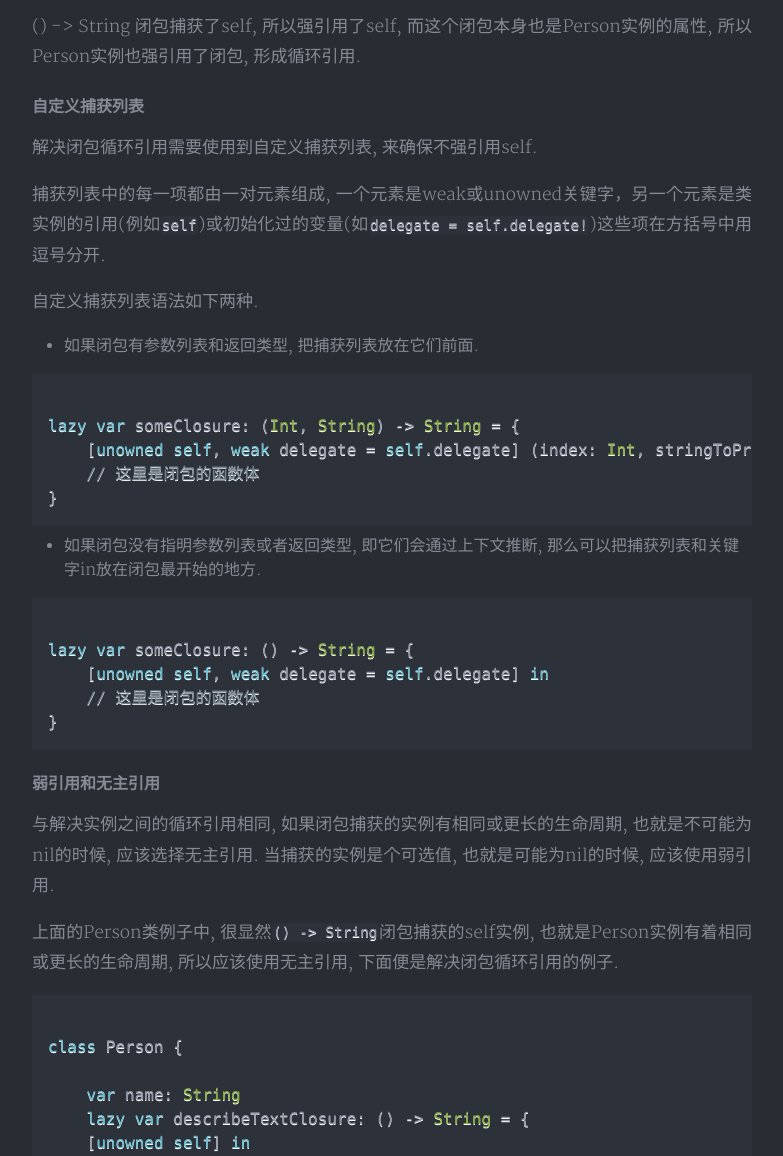
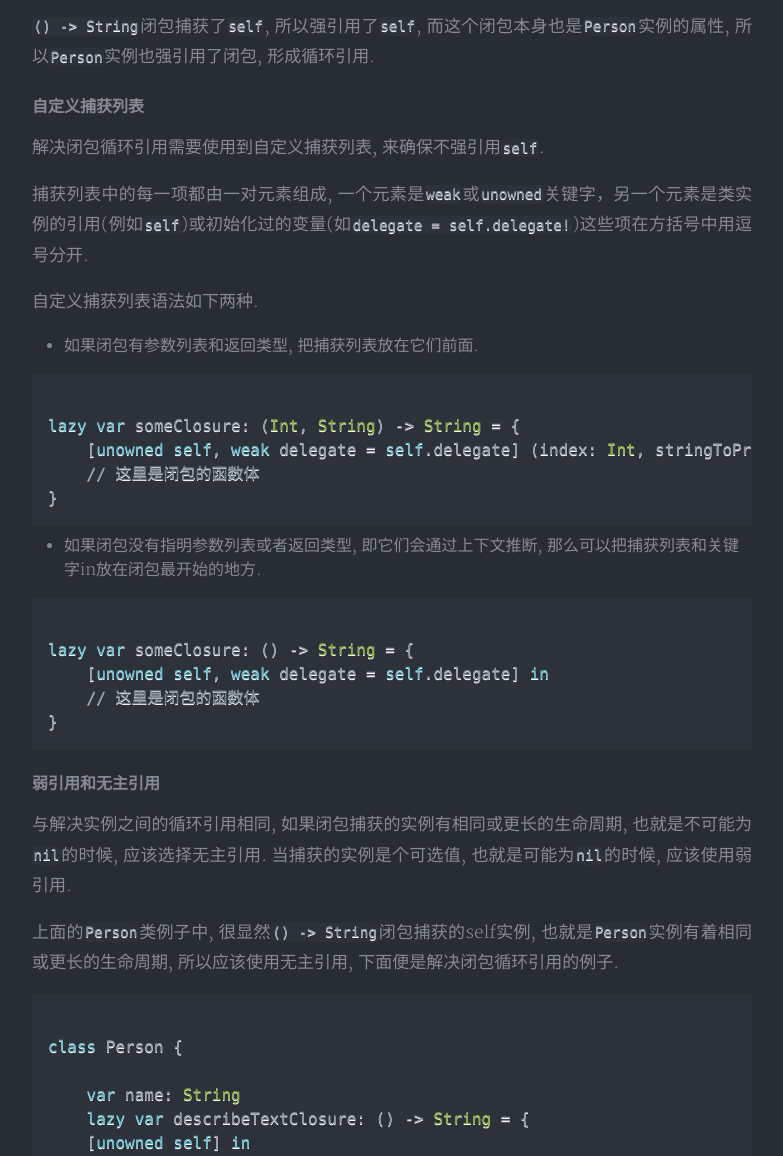
Before and after one commit to YandaZhao/12123, a Jekyll site: the page built from _posts/2017-07-25-Swift中的引用计数.md, in a window 1280 px wide and 1400 px high, scrolled down 8750 px. Shown: the part 244-1400 px from the top of the window, without its empty margins (248-1031 px from the left). Built offline with Jekyll 4.4.1, drawn with Linux system fonts in a browser that asks for light colours; nearby versions of some CDN libraries; Markdown is read by kramdown in place of the engine named in the settings; a style sheet for code colours, icons or effects is not loaded; some of the changed text lies outside the part shown.

Commit message:
修改文章

```diff
--- a/_posts/2017-07-25-Swift中的引用计数.md
+++ b/_posts/2017-07-25-Swift中的引用计数.md
@@ -111,18 +111,18 @@ aHouse?.owner = jack
 
 > 默认的引用都是强引用, 也就是Strong引用.
 
-最后我们把jack和aHouse都置为nil, 使它们不在引用实例.
+最后我们把`jack`和`aHouse`都置为`nil`, 使它们不在引用实例.
 
 <pre><code class="language-swift">
 jack = nil
 aHouse = nil
 </code></pre>
 
-此时执行完这部分代码的时候, 控制台什么都没有打印, 说明House实例和Person实例都没有释放. 这时候就出现了循环引用, 此时的引用情况如下:
+此时执行完这部分代码的时候, 控制台什么都没有打印, 说明`House`实例和`Person`实例都没有释放. 这时候就出现了循环引用, 此时的引用情况如下:
 
 ![循环引用](http://zhaoyanda-blog.oss-cn-qingdao.aliyuncs.com/Swift%E5%BE%AA%E7%8E%AF%E5%BA%94%E7%94%A8%E5%8D%9A%E5%AE%A2%E9%85%8D%E5%9B%BE/%E5%BE%AA%E7%8E%AF%E5%BC%95%E7%94%A8.jpg)
 
-虽然jack和aHouse都不再引用实例, 但是Person实例和House实例依然在互相强引用着, 引用计数永远不会等于0, 所以他们不会释放.
+虽然`jack`和`aHouse`都不再引用实例, 但是`Person`实例和`House`实例依然在互相强引用着, 引用计数永远不会等于0, 所以他们不会释放.
 
 ### 弱引用
 
@@ -218,7 +218,7 @@ customer = nil
 // ID为10086的MembershipCard实例被销毁了
 </code></pre>
 
-上面的例子声明了一个MembershipCard类, 和一个Customer类, 不是每个顾客都有会员卡, 所以card属性是可选类型, 但是每个会员卡都有一个所有者, 所以是非可选类型, 这时候使用unowned来指定这是一个无主引用.
+上面的例子声明了一个`MembershipCard`类, 和一个`Customer`类, 不是每个顾客都有会员卡, 所以`card`属性是可选类型, 但是每个会员卡都有一个所有者, 所以是非可选类型, 这时候使用`unowned`来指定这是一个无主引用.
 
 上面代码的引用关系是:
 
@@ -227,9 +227,9 @@ customer = nil
 因为`unowned`不产生强引用, 所以不构成循环引用.
 
 #### weak 和 unowned 的区别
-weak修饰的变量或常量是可以为nil的, 也就是说weak修饰的是一个可选值, unowned修饰的变量或常量是不能为nil的, unowned修饰的只能是必选值.
+`weak`修饰的变量或常量是可以为`nil`的, 也就是说`weak`修饰的是一个可选值, `unowned`修饰的变量或常量是不能为`nil`的, `unowned`修饰的只能是必选值.
 
-> 注意: 因为unowned修饰的是必选值, 所以一定要保证其引用的实例有着相同或更长的生命周期.
+> 注意: 因为`unowned`修饰的是必选值, 所以一定要保证其引用的实例有着相同或更长的生命周期.
 
 ## 解决闭包引起的循环引用
 
@@ -267,14 +267,14 @@ someOne = nil
 
 ![闭包循环引用](http://zhaoyanda-blog.oss-cn-qingdao.aliyuncs.com/Swift%E5%BE%AA%E7%8E%AF%E5%BA%94%E7%94%A8%E5%8D%9A%E5%AE%A2%E9%85%8D%E5%9B%BE/%E9%97%AD%E5%8C%85%E5%BE%AA%E7%8E%AF%E5%BC%95%E7%94%A8.png)
 
-() -> String 闭包捕获了self, 所以强引用了self, 而这个闭包本身也是Person实例的属性, 所以Person实例也强引用了闭包, 形成循环引用.
+`() -> String`闭包捕获了`self`, 所以强引用了`self`, 而这个闭包本身也是`Person`实例的属性, 所以`Person`实例也强引用了闭包, 形成循环引用.
 
 #### 自定义捕获列表
 
 
-解决闭包循环引用需要使用到自定义捕获列表, 来确保不强引用self.
+解决闭包循环引用需要使用到自定义捕获列表, 来确保不强引用`self`.
 
-捕获列表中的每一项都由一对元素组成, 一个元素是weak或unowned关键字，另一个元素是类实例的引用(例如`self`)或初始化过的变量(如`delegate = self.delegate!`)这些项在方括号中用逗号分开.
+捕获列表中的每一项都由一对元素组成, 一个元素是`weak`或`unowned`关键字，另一个元素是类实例的引用(例如`self`)或初始化过的变量(如`delegate = self.delegate!`)这些项在方括号中用逗号分开.
 
 自定义捕获列表语法如下两种.
 
@@ -298,9 +298,9 @@ lazy var someClosure: () -> String = {
 
 #### 弱引用和无主引用
 
-与解决实例之间的循环引用相同, 如果闭包捕获的实例有相同或更长的生命周期, 也就是不可能为nil的时候, 应该选择无主引用. 当捕获的实例是个可选值, 也就是可能为nil的时候, 应该使用弱引用.
+与解决实例之间的循环引用相同, 如果闭包捕获的实例有相同或更长的生命周期, 也就是不可能为`nil`的时候, 应该选择无主引用. 当捕获的实例是个可选值, 也就是可能为`nil`的时候, 应该使用弱引用.
 
-上面的Person类例子中, 很显然`() -> String`闭包捕获的self实例, 也就是Person实例有着相同或更长的生命周期, 所以应该使用无主引用, 下面便是解决闭包循环引用的例子.
+上面的`Person`类例子中, 很显然`() -> String`闭包捕获的self实例, 也就是`Person`实例有着相同或更长的生命周期, 所以应该使用无主引用, 下面便是解决闭包循环引用的例子.
 
 
 <pre><code class="language-swift">
```
